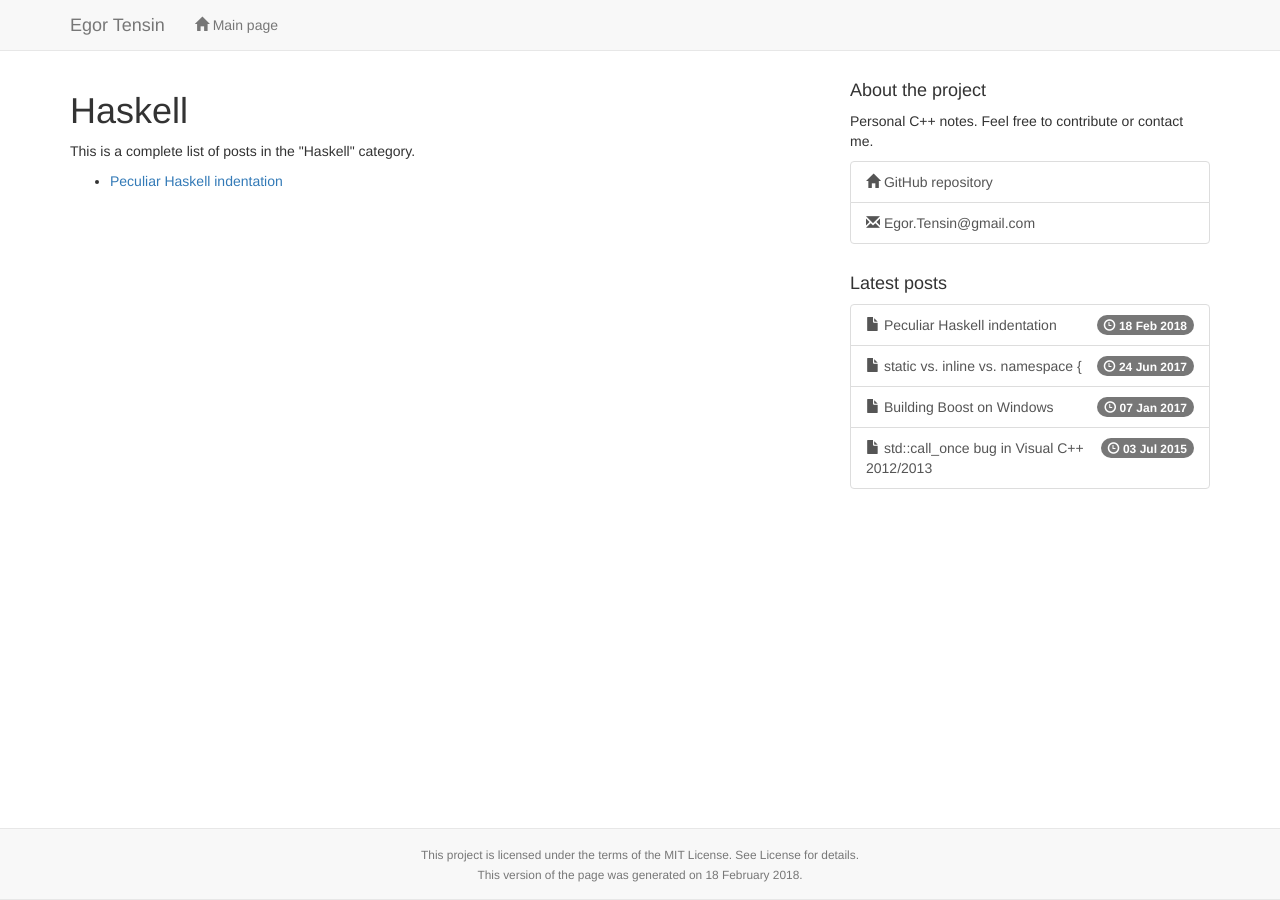
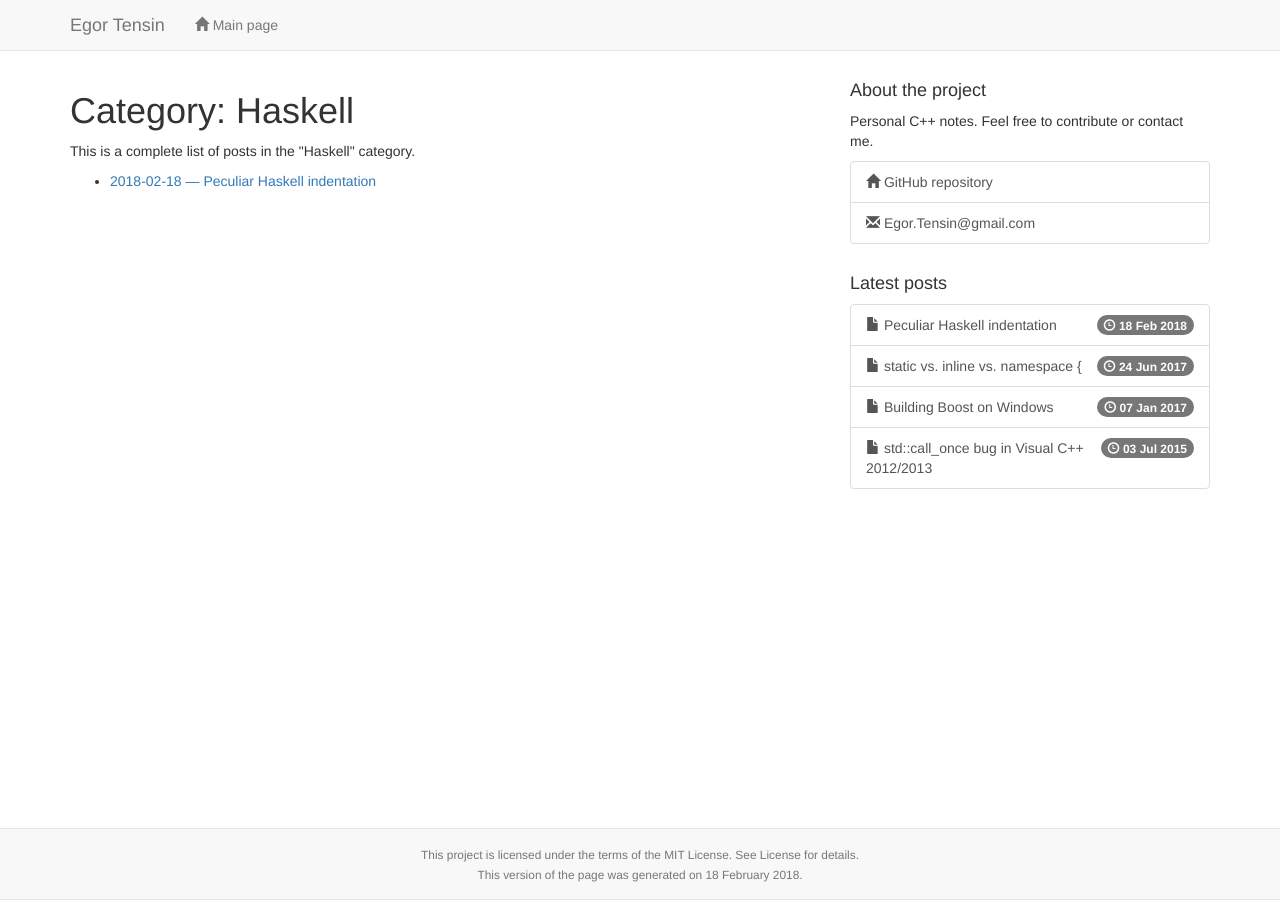
Before and after one commit to egor-tensin/jekyll-theme, a Jekyll site: the page built from haskell/index.html, in a window 1280 px wide. Built offline with Jekyll 4.4.1, drawn with Linux system fonts in a browser that asks for light colours.

Commit message:
add post dates to category pages

```diff
--- a/_layouts/category.html
+++ b/_layouts/category.html
@@ -1,12 +1,12 @@
 {% include common/header.html %}
 <div class="row">
   <div class="col-md-8">
-    <h1>{{ page.title }}</h1>
+    <h1>Category: {{ page.title }}</h1>
     <p>This is a complete list of posts in the "{{ page.category }}" category.</p>
     {% if site.categories[page.category].size > 0 %}
       <ul>
         {% for post in site.categories[page.category] %}
-          <li><a href="{{ site.baseurl }}{{ post.url }}">{{ post.title }}</a></li>
+          <li><a href="{{ site.baseurl }}{{ post.url }}">{{ post.date | date: "%Y-%m-%d" }} &mdash; {{ post.title }}</a></li>
         {% endfor %}
       </ul>
     {% else %}
```
